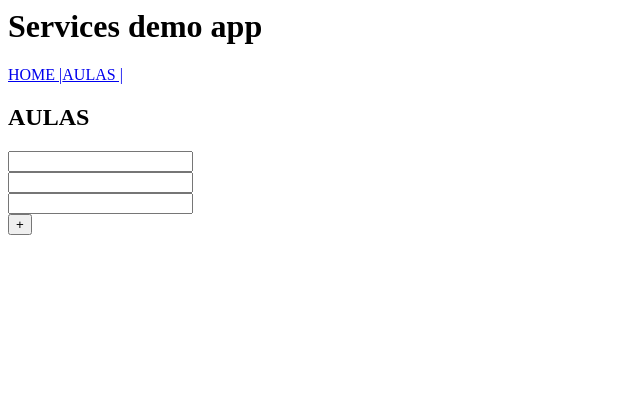
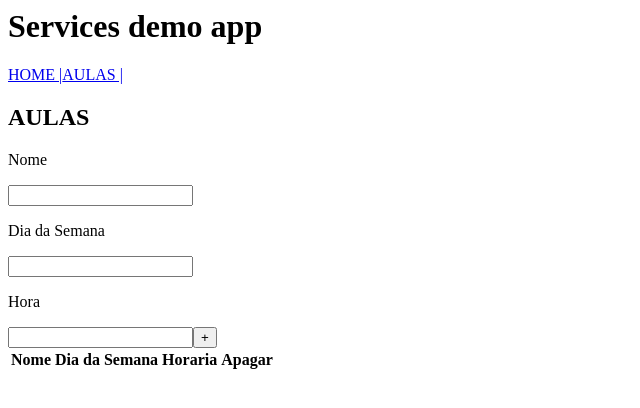
Before and after one commit to carolroc/LicaoAula8, an Angular app: page /aulas in a window 1280 px wide. Shown: the top 408 px of the page, without its empty margins (0-640 px from the left). Built offline with nearby package versions, Linux system fonts and the light colour scheme.

Commit message:
1 file modified

```diff
--- a/src/app/classes/classes.component.html
+++ b/src/app/classes/classes.component.html
@@ -1,9 +1,14 @@
 <h2>AULAS</h2>
 
 <div>
+  <p>Nome</p>
   <input #um type="text" [(ngModel)]="title" /> <br />
+
+  <p>Dia da Semana</p>
   <input #dois type="text" [(ngModel)]="diaDaSemana" /><br />
-  <input #tres type="text" [(ngModel)]="horario" /><br />
+
+  <p>Hora</p>
+  <input #tres type="text" [(ngModel)]="horario" />
   <button
     (click)="
       classes.add(um.value, dois.value, tres.value);
@@ -15,9 +20,24 @@
     +
   </button>
 </div>
-<ul>
-  <li *ngFor="let classe of classes.getList(); index as i">
-    {{ classe.title }}
-    <span (click)="classes.remove(i)" style="cursor: pointer">-</span>
-  </li>
-</ul>
+
+<table>
+  <thead>
+    <tr>
+      <th>Nome</th>
+      <th>Dia da Semana</th>
+      <th>Horaria</th>
+      <th>Apagar</th>
+    </tr>
+  </thead>
+  <tbody>
+    <tr *ngFor="let classe of classes.getList(); index as i">
+      <td>{{ classe.title }}</td>
+      <td>{{ classe.diaDaSemana }}</td>
+      <td>{{ classe.horario }}</td>
+      <td>
+        <span (click)="classes.remove(i)" style="cursor: pointer">-</span>
+      </td>
+    </tr>
+  </tbody>
+</table>
```
